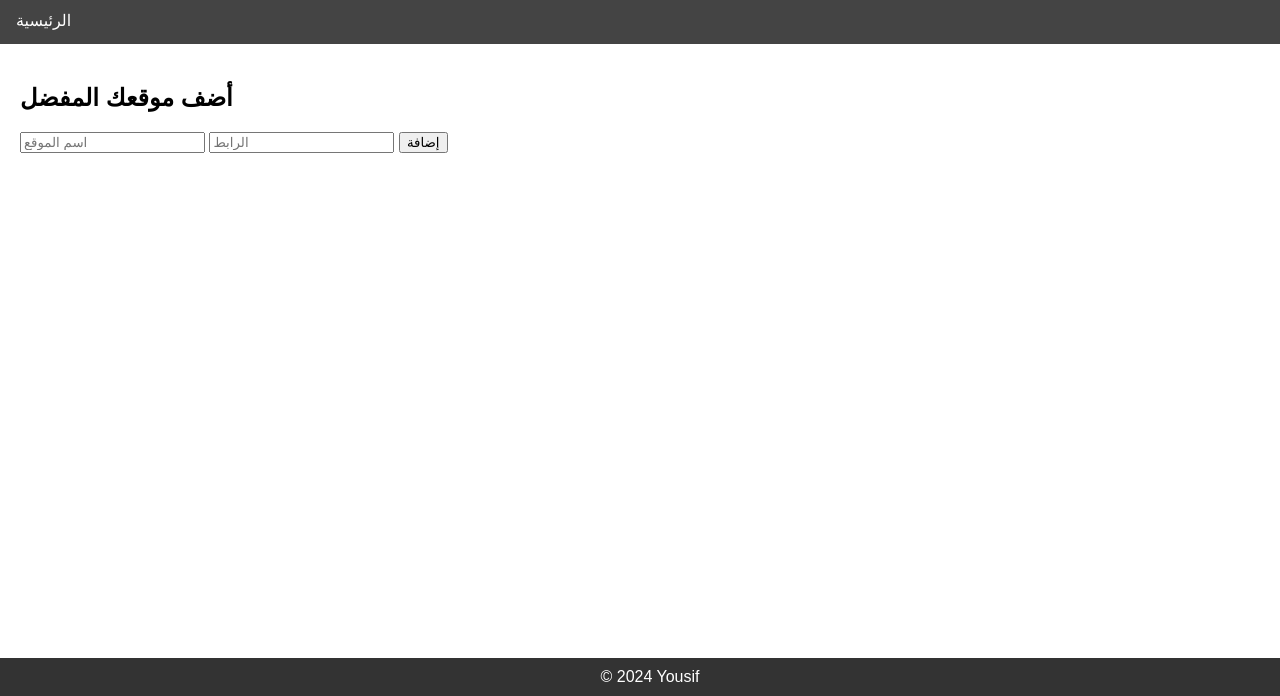
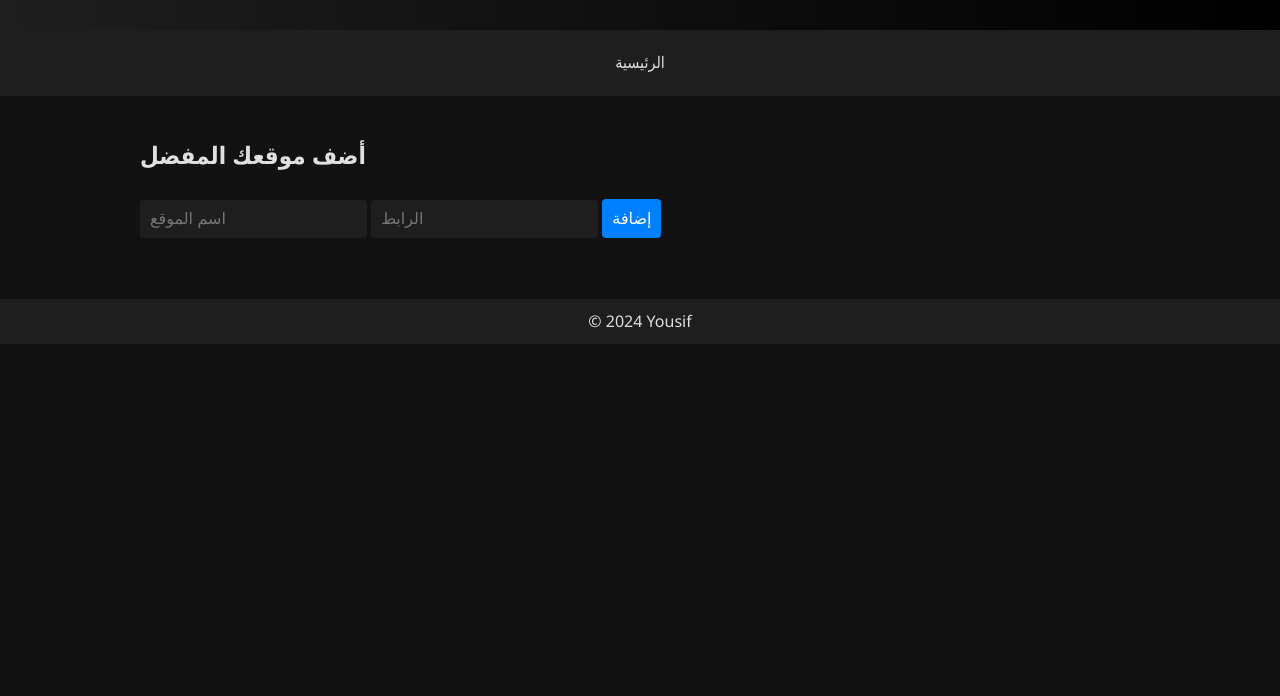
Before and after one commit to alialsaffarcodexals/YousifWebsite, a plain HTML site: page favorites/index.html in a window 1280 px wide. Shown: the part 104-800 px from the top of the page. Drawn offline with Linux system fonts and the light colour scheme.

Commit message:
Enhance design with dark theme

```diff
--- a/css/style.css
+++ b/css/style.css
@@ -1,39 +1,120 @@
+:root {
+    --bg-color: #121212;
+    --primary-color: #1e1e1e;
+    --text-color: #e0e0e0;
+    --accent-color: #0080ff;
+    --hover-bg: #2a2a2a;
+}
+
 body {
-    font-family: Arial, sans-serif;
+    font-family: 'Segoe UI', Tahoma, Geneva, Verdana, sans-serif;
+    background-color: var(--bg-color);
+    color: var(--text-color);
     margin: 0;
     padding: 0;
+    line-height: 1.6;
 }
+
 header {
-    background-color: #333;
-    color: white;
+    background: linear-gradient(90deg, var(--primary-color), #000);
+    color: var(--text-color);
+    padding: 20px;
+    text-align: center;
+    box-shadow: 0 2px 4px rgba(0,0,0,0.6);
+}
+
+nav {
+    background-color: var(--primary-color);
+    display: flex;
+    flex-wrap: wrap;
+    justify-content: center;
+    gap: 10px;
+    padding: 10px 0;
+}
+
+nav a {
+    color: var(--text-color);
+    text-decoration: none;
+    padding: 10px 15px;
+    transition: background-color 0.3s, transform 0.3s;
+    border-radius: 4px;
+}
+
+nav a:hover {
+    background-color: var(--hover-bg);
+    transform: translateY(-2px);
+    color: var(--accent-color);
+}
+
+main {
+    max-width: 1000px;
+    margin: auto;
+    padding: 20px;
+}
+
+main iframe, main img {
+    max-width: 100%;
+    border-radius: 6px;
+    box-shadow: 0 2px 8px rgba(0,0,0,0.5);
+}
+
+img:hover { transform: scale(1.05); transition: transform 0.3s; }
+iframe:hover { transform: scale(1.02); transition: transform 0.3s; }
+form input, form button {
     padding: 10px;
+    margin: 5px 0;
+    border: none;
+    border-radius: 4px;
+    font-size: 1rem;
+}
+
+form input {
+    background-color: var(--primary-color);
+    color: var(--text-color);
+}
+
+form button {
+    background-color: var(--accent-color);
+    color: #fff;
+    cursor: pointer;
+    transition: background-color 0.3s, transform 0.3s;
+}
+
+form button:hover {
+    background-color: #0095ff;
+    transform: translateY(-2px);
+}
+
+table {
+    width: 100%;
+    border-collapse: collapse;
+    margin-top: 10px;
+}
+
+th, td {
+    padding: 8px;
+    border: 1px solid var(--hover-bg);
     text-align: center;
 }
-nav {
-    background-color: #444;
-    overflow: hidden;
+
+ul {
+    list-style: none;
+    padding: 0;
 }
-nav a {
-    float: left;
-    display: block;
-    color: white;
-    text-align: center;
-    padding: 14px 16px;
-    text-decoration: none;
-}
-nav a:hover {
-    background-color: #ddd;
-    color: black;
-}
-main {
-    padding: 20px;
-}
+
+li { margin: 5px 0; }
+
 footer {
-    background-color: #333;
-    color: white;
+    background-color: var(--primary-color);
+    color: var(--text-color);
     text-align: center;
     padding: 10px;
-    position: fixed;
-    bottom: 0;
-    width: 100%;
+    margin-top: 20px;
 }
+
+@media (max-width: 600px) {
+    nav {
+        flex-direction: column;
+        align-items: center;
+    }
+}
```
Also changed, not shown: 1 other file.
